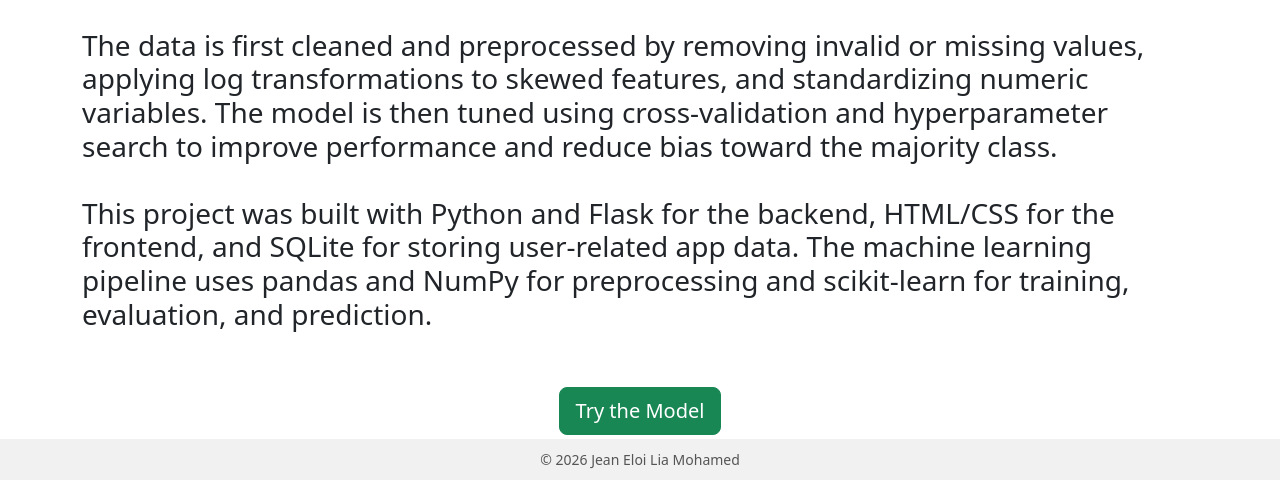
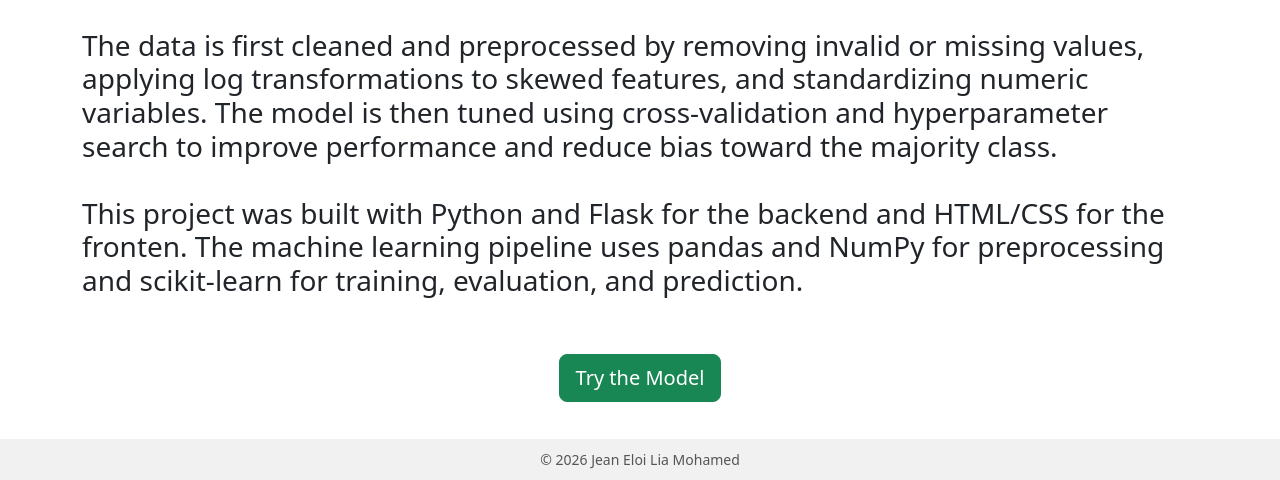
Before and after one commit to eloiherman/CropDiseasePredictor, a Flask app: page / in a window 1280 px wide. Shown: the part 320-800 px from the top of the page. Run offline with Flask 3, Linux system fonts and the light colour scheme; parts of the project's set-up code (start-up, migrations or seed data) failed here and were passed over.

Commit message:
Index update

```diff
--- a/templates/index.html
+++ b/templates/index.html
@@ -25,7 +25,7 @@
         <br>
 
         <div>
-            This project was built with Python and Flask for the backend, HTML/CSS for the frontend, and SQLite for storing user-related app data.
+            This project was built with Python and Flask for the backend and HTML/CSS for the fronten.
             The machine learning pipeline uses pandas and NumPy for preprocessing and scikit-learn for training, evaluation, and prediction.
         </div>
     </h3>
```
